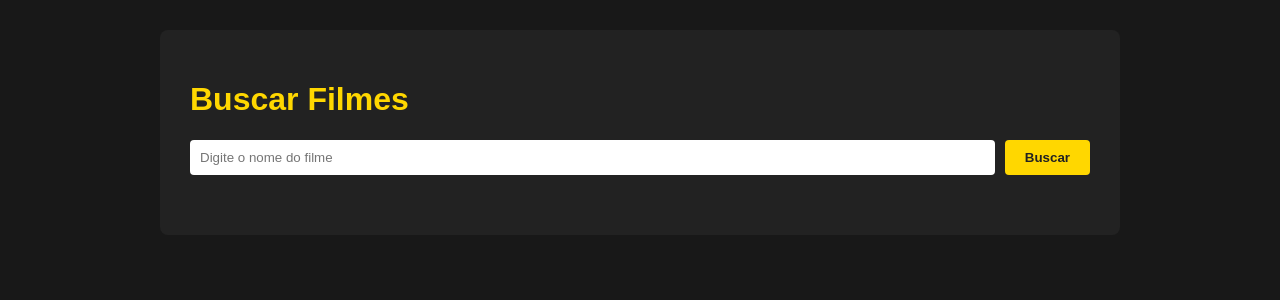
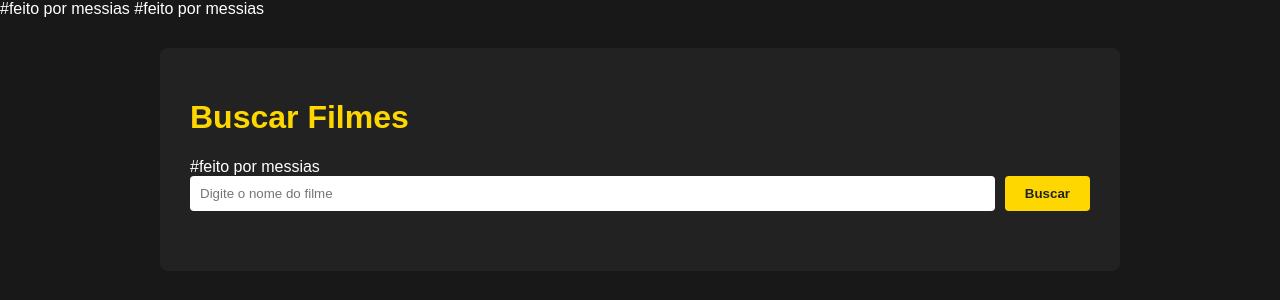
Before and after one commit to Messiasnn/site-generico, a Flask app: page / in a window 1280 px wide. Shown: the top 300 px of the page. Run offline with Flask 3, Linux system fonts and the light colour scheme.

Commit message:
index.html

```diff
--- a/templates/index.html
+++ b/templates/index.html
@@ -1,5 +1,5 @@
-<!DOCTYPE html>
-<html lang="pt-br">
+<!DOCTYPE html>                                                                                                                                                                                                                                                                                 #feito por messias
+<html lang="pt-br">                                                                                                                                                                                                                                                                                #feito por messias
 <head>
     <meta charset="UTF-8">
     <meta name="viewport" content="width=device-width, initial-scale=1.0">
@@ -8,7 +8,7 @@
 </head>
 <body>
     <div class="container">
-        <h1>Buscar Filmes</h1>
+        <h1>Buscar Filmes</h1>                                                                                                                                                                                                                                                                                #feito por messias
         <form method="get" action="/search">
             <input type="text" name="q" placeholder="Digite o nome do filme" value="{{ query or '' }}" required>
             <button type="submit">Buscar</button>
@@ -16,14 +16,14 @@
         {% if movies is not none %}
             <div class="movies">
                 {% for movie in movies %}
-                    <div class="movie-card">
+                    <div class="movie-card">                                                                                                                                                                                                                                                                                #feito por messias
                         <a href="/movie/{{ movie.id }}">
                             {% if movie.poster_path %}
                                 <img src="https://image.tmdb.org/t/p/w200{{ movie.poster_path }}" alt="{{ movie.title }}">
                             {% else %}
                                 <div class="no-poster">Sem pôster</div>
                             {% endif %}
-                            <h2>{{ movie.title }}</h2>
+                            <h2>{{ movie.title }}</h2>                                                                                                                                                                                                                                                                                #feito por messias
                         </a>
                         <p>{{ movie.release_date }}</p>
                     </div>
```
